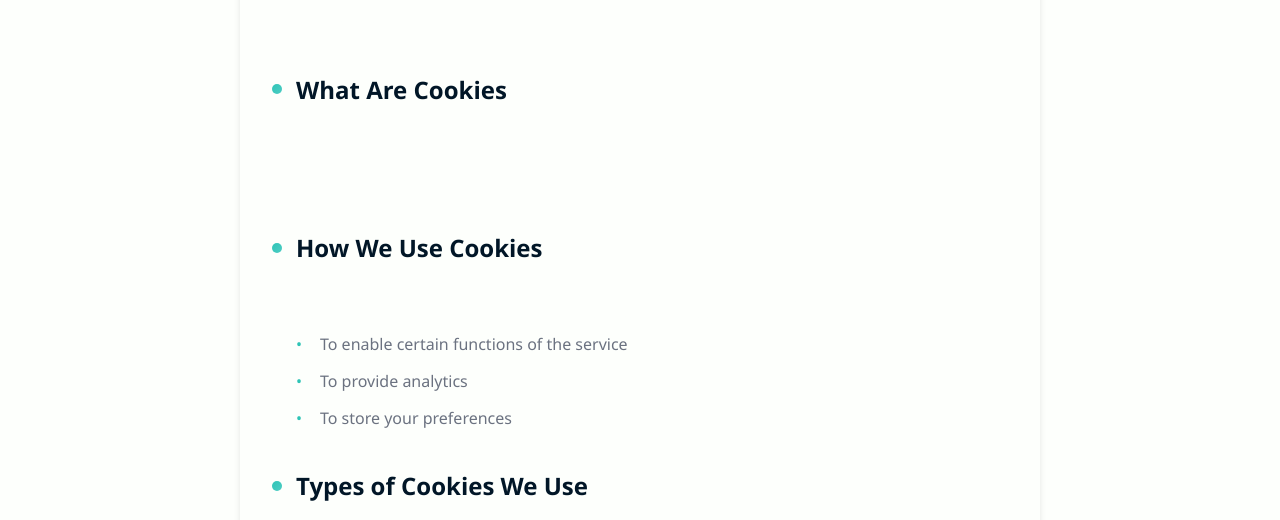
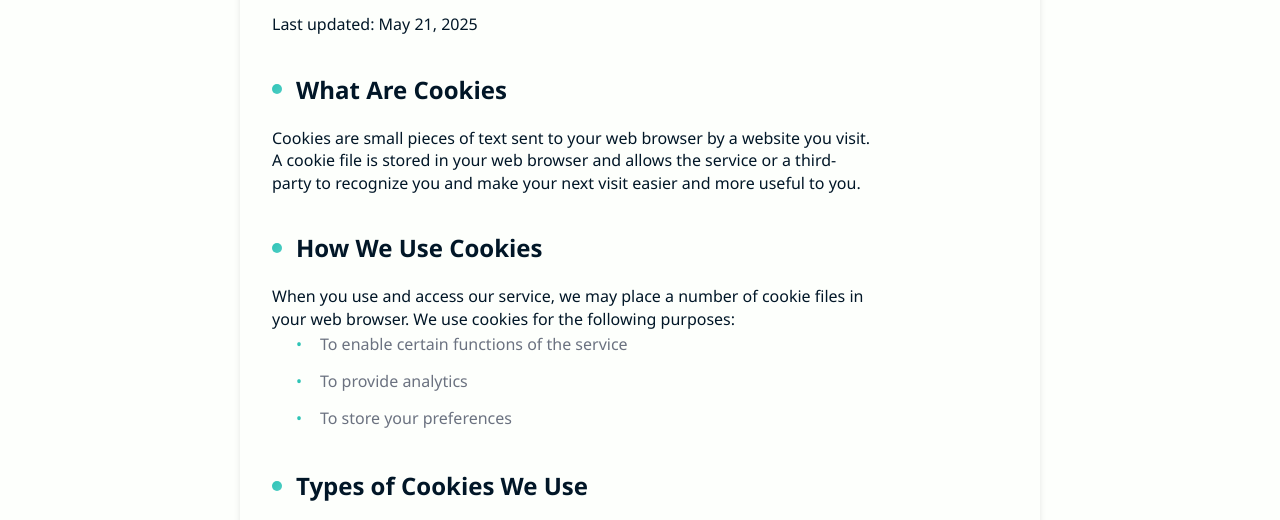
Before and after one commit to Artur-Luniaka/no_iframe_1, a plain HTML site: page cookie-controls.html in a window 1280 px wide. Shown: the part 278-798 px from the top of the page. Drawn offline with Linux system fonts and the light colour scheme.

Commit message:
fix cookie text color

```diff
--- a/css/cookie-controls.css
+++ b/css/cookie-controls.css
@@ -45,11 +45,6 @@
   border-radius: var(--round-radius);
 }
 
-.cookie-text {
-  color: var(--gray-color);
-  margin-bottom: 1rem;
-}
-
 .cookie-list {
   list-style: none;
   margin-left: 1.5rem;
--- a/css/global.css
+++ b/css/global.css
@@ -312,7 +312,6 @@ body {
 .cookie-text {
   margin: 0;
   font-size: 1rem;
-  color: var(--light-color);
   text-align: center;
   max-width: 600px;
   line-height: 1.4;
```
